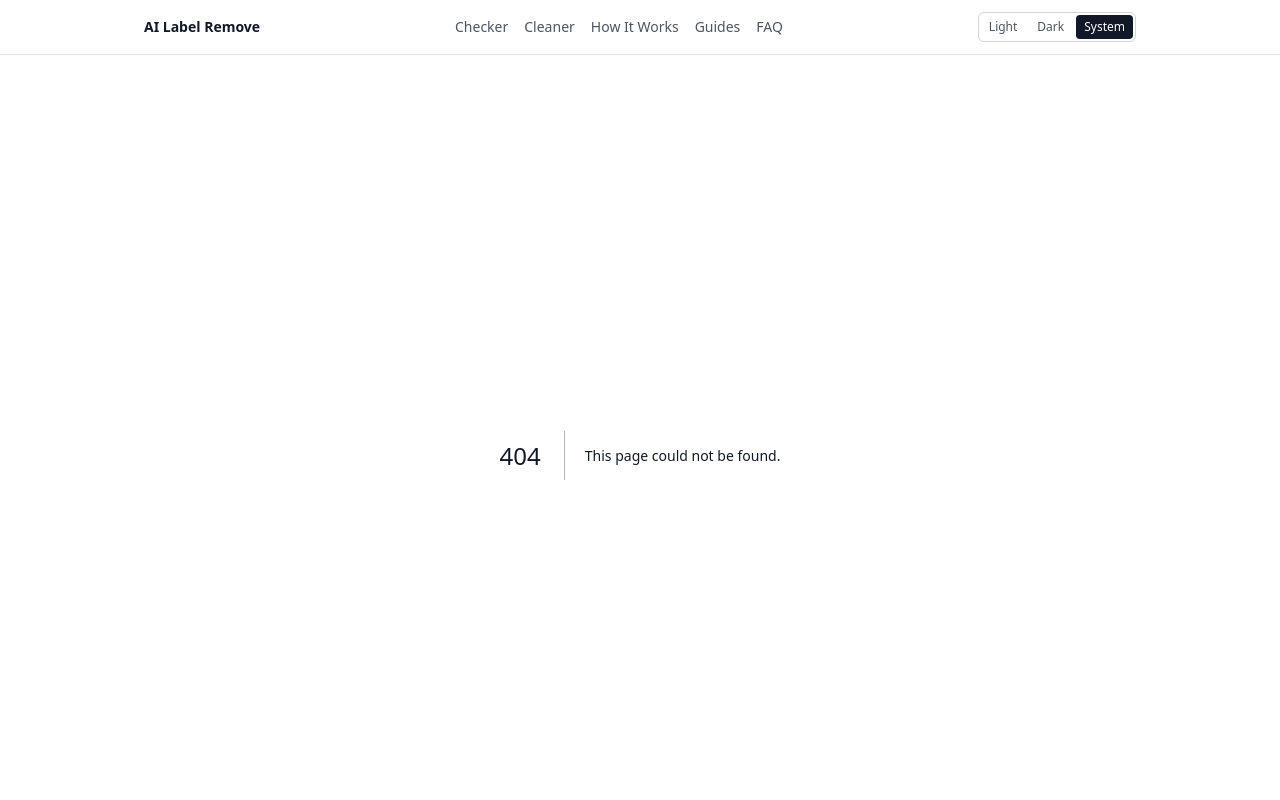
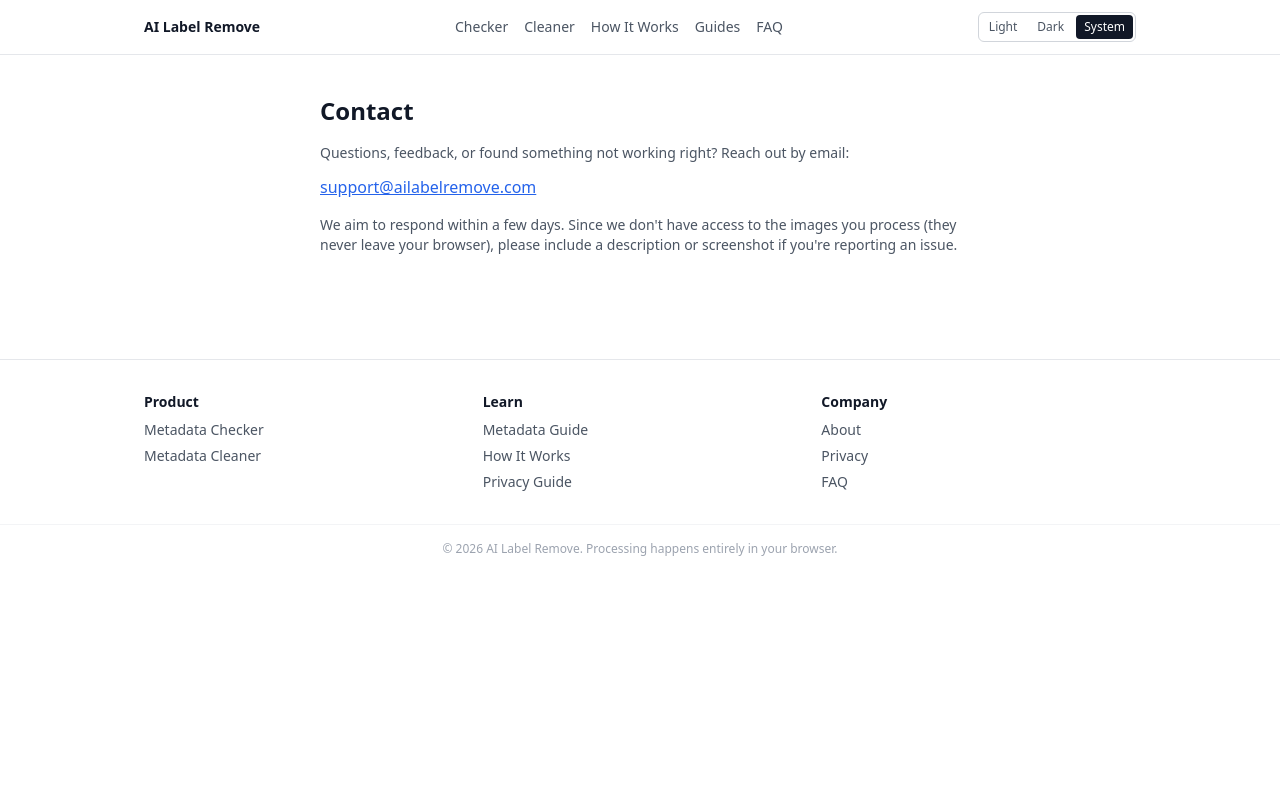
Before and after one commit to ailabelremove/ailabelremove, a Next.js app: page /contact in a window 1280 px wide. Before the commit this address had no page. Shown: the top 800 px of the page. Built offline with nearby package versions, Linux system fonts and the light colour scheme.

Commit message:
Create page.tsx

```diff
--- /dev/null
+++ b/app/contact/page.tsx
@@ -0,0 +1,34 @@
+import type { Metadata } from "next";
+
+export const metadata: Metadata = {
+  title: "Contact — AI Label Remove",
+  description: "Get in touch with AI Label Remove.",
+  alternates: { canonical: "/contact" },
+};
+
+export default function ContactPage() {
+  return (
+    <main className="mx-auto max-w-2xl px-4 py-10">
+      <h1 className="text-2xl font-semibold text-gray-900 dark:text-gray-100">
+        Contact
+      </h1>
+      <p className="mt-4 text-sm text-gray-600 dark:text-gray-300">
+        Questions, feedback, or found something not working right? Reach out
+        by email:
+      </p>
+      <p className="mt-3">
+        <a
+          href="mailto:support@ailabelremove.com"
+          className="text-base font-medium text-blue-600 underline dark:text-blue-400"
+        >
+          support@ailabelremove.com
+        </a>
+      </p>
+      <p className="mt-4 text-sm text-gray-600 dark:text-gray-300">
+        We aim to respond within a few days. Since we don't have access to
+        the images you process (they never leave your browser), please
+        include a description or screenshot if you're reporting an issue.
+      </p>
+    </main>
+  );
+}
```
